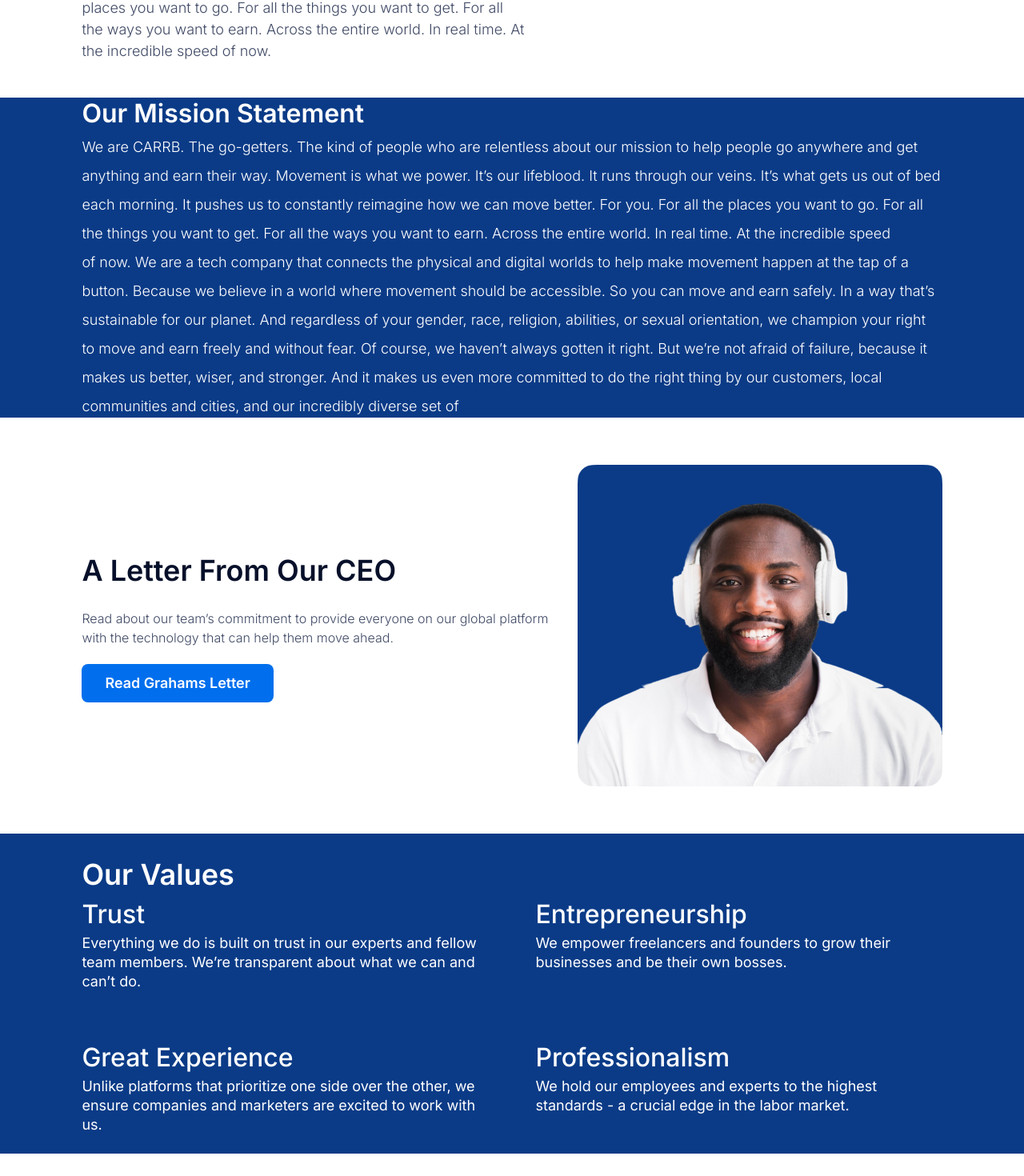
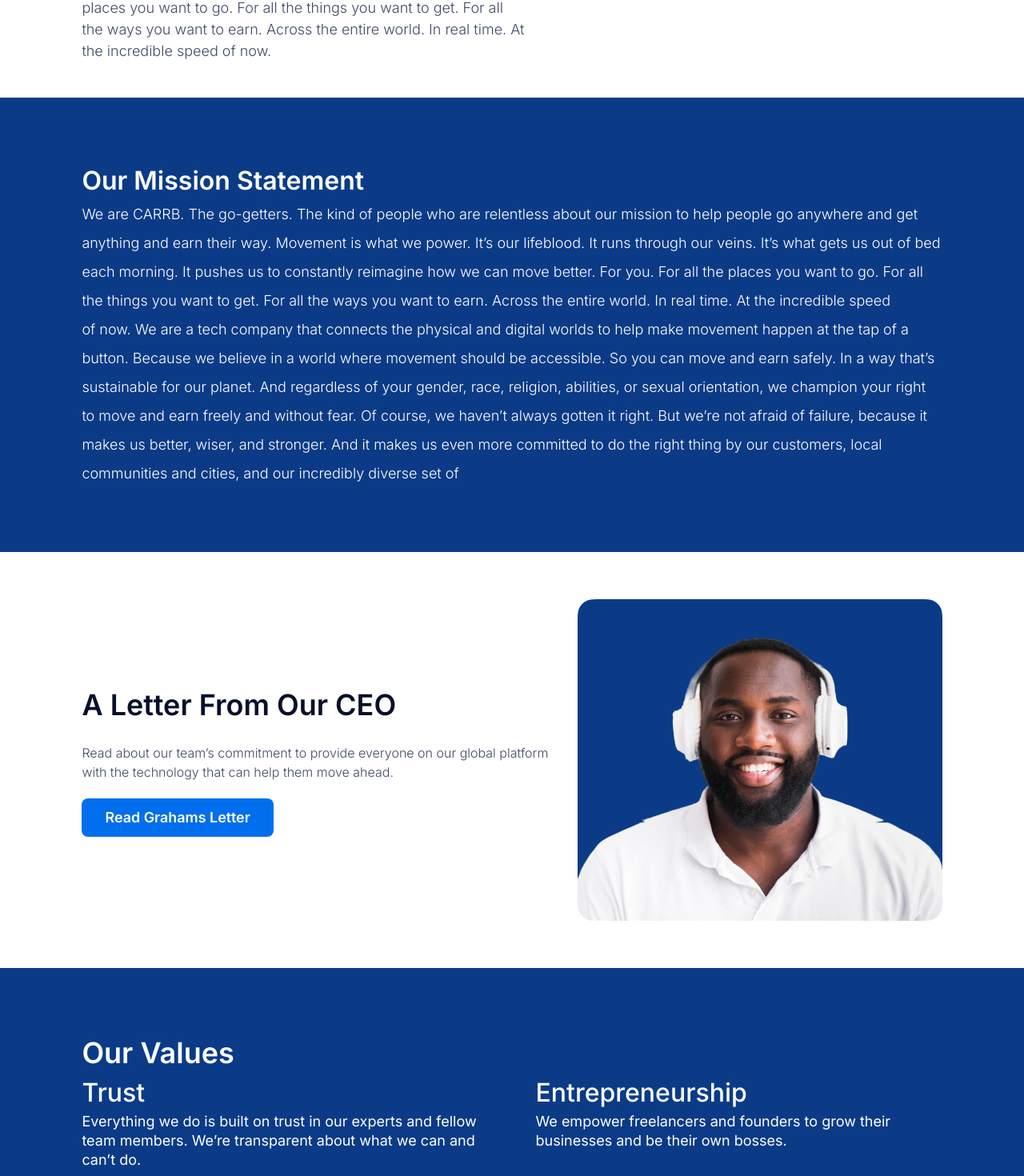
Before and after one commit to builds-by-imperium/carrb, a Next.js app: page /about in a window 1280 px wide. Shown: the part 800-2270 px from the top of the page at 80% size. Built offline with nearby package versions, Linux system fonts and the light colour scheme.

Commit message:
modified some styles

```diff
--- a/src/app/about/_components/Mission.tsx
+++ b/src/app/about/_components/Mission.tsx
@@ -2,7 +2,7 @@
 
 const Mission = () => {
   return (
-    <div className="bg-[#0B3B87] w-full max-md:h-auto px-[6%] md:px-[4%] lg:px-[8%] flex justify-center flex-col gap-[21] max-md:py-10 max-md:my-5 max-lg:py-15 lg:h-[60vh] xl:h-[50vh]">
+    <div className="bg-[#0B3B87] w-full max-md:h-auto px-[6%] md:px-[4%] lg:px-[8%] flex justify-center flex-col gap-[21] max-md:py-10 max-md:my-5 max-lg:py-15 lg:h-auto lg:py-20">
       <h2 className="capitalize text-white font-semibold text-[32px]">
         Our mission statement{" "}
       </h2>
--- a/src/app/about/_components/Values.tsx
+++ b/src/app/about/_components/Values.tsx
@@ -2,7 +2,7 @@
 
 const Values = () => {
   return (
-    <section className="bg-[#0B3B87] w-full h-auto md:h-[50vh] px-[6%] md:px-[4%] lg:px-[8%] flex justify-center flex-col gap-[21] max-md:py-10 max-md:my-5 max-lg:py-15 lg:h-[60vh] xl:h-[50vh]">
+    <section className="bg-[#0B3B87] w-full h-auto md:h-[50vh] px-[6%] md:px-[4%] lg:px-[8%] flex justify-center flex-col gap-[21] max-md:py-10 max-md:my-5 max-lg:py-15 lg:h-auto lg:py-20">
       <h2 className="text-[36px] font-semibold leading-[52px] text-white">
         Our Values
       </h2>
--- a/src/app/about/page.tsx
+++ b/src/app/about/page.tsx
@@ -26,7 +26,7 @@
       <Letter />
       <Values />
       <Testimonial />
-      <div className="bg-[#0B3B87] w-full h-auto md:h-[50vh] px-[6%] md:px-[4%] lg:px-[8%] flex max-md:flex-col justify-between items-center gap-[21] max-md:py-10 max-md:my-5 max-lg:py-15 lg:h-[60vh] xl:h-[50vh]">
+      <div className="bg-[#0B3B87] w-full h-auto md:h-[50vh] px-[6%] md:px-[4%] lg:px-[8%] flex max-md:flex-col justify-between items-center gap-[21] max-md:py-10 max-md:my-5 max-lg:py-15 lg:h-auto">
         <div className="w-full md:w-[50.2%] flex flex-col gap-[37px] max-md:justify-center max-md:items-center">
           <h2 className="max-md:text-[24px] capitalize text-[48px] font-semibold text-white max-md:text-center">
             Join us to make cities for people, not cars
```
